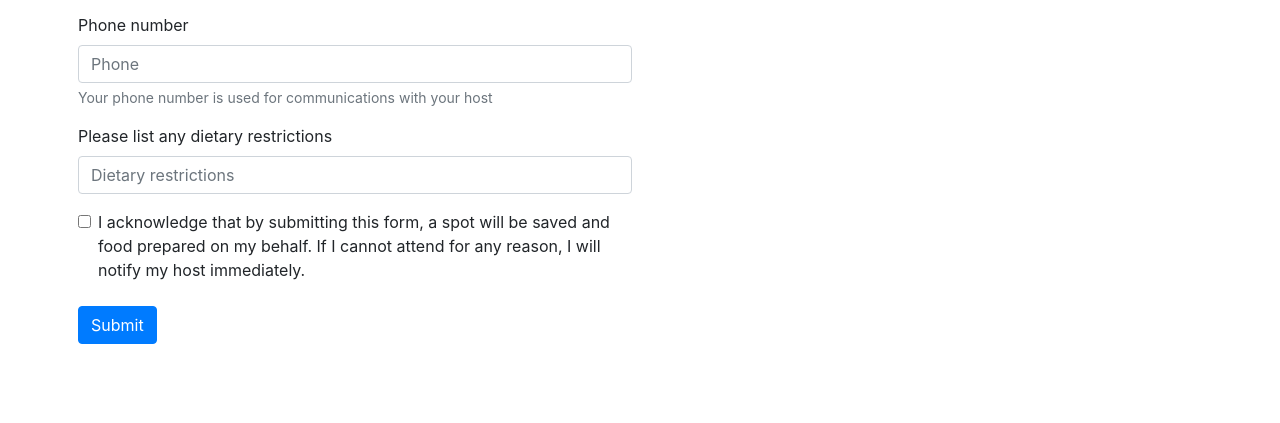
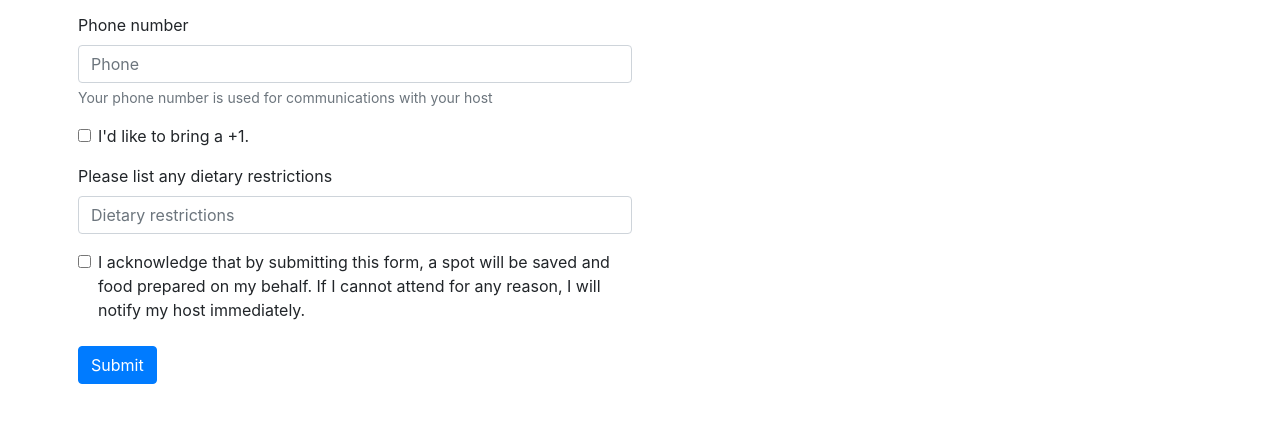
Before and after one commit to cmonaghan/silent-dinners-client, a website: page src/register.pug in a window 1280 px wide. Shown: the part 247-670 px from the top of the page. Drawn offline with nearby package versions, Linux system fonts and the light colour scheme; files that its build step writes are made by us from their sources.

Commit message:
allow optional +1

```diff
--- a/src/register.pug
+++ b/src/register.pug
@@ -19,6 +19,9 @@ html(lang="pl")
                             label(for="phone") Phone number
                             input(type="tel" placeholder="Phone" required).form-control
                             small.form-text.text-muted Your phone number is used for communications with your host
+                          .form-group.form-check
+                            input(type="checkbox").form-check-input
+                            label.form-check-label I'd like to bring a +1.
                           .form-group
                             label(for="food-restrictions") Please list any dietary restrictions
                             input(type="text" placeholder="Dietary restrictions").form-control
```
